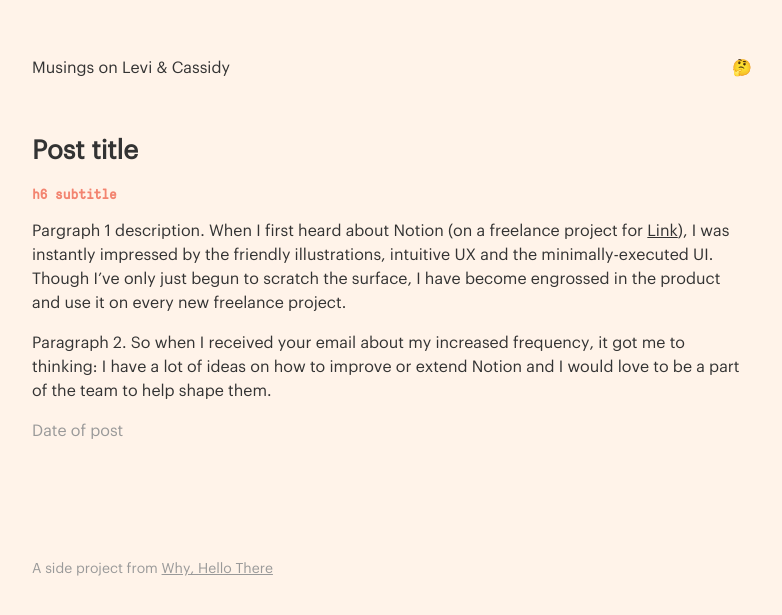
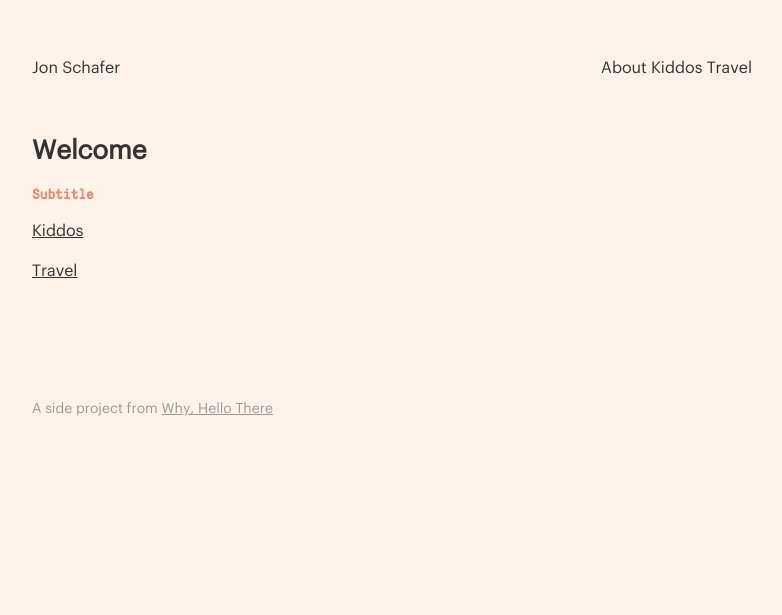
Before and after one commit to jonaschafer/jonaschafer.github.io, a Jekyll site: the page built from index.md, in a window 1280 px wide. Shown: the top 615 px of the page, without its empty margins (248-1030 px from the left). Built offline with Jekyll 4.4.1, drawn with Linux system fonts in a browser that asks for light colours; our own code applies the rules of GitHub Pages for plain Markdown files.

Commit message:
adding collections and removed posts and drafts folder

```diff
--- a/_config.yml
+++ b/_config.yml
@@ -1,18 +1,3 @@
-# Welcome to Jekyll!
-#
-# This config file is meant for settings that affect your whole blog, values
-# which you are expected to set up once and rarely edit after that. If you find
-# yourself editing this file very often, consider using Jekyll's data files
-# feature for the data you need to update frequently.
-#
-# For technical reasons, this file is *NOT* reloaded automatically when you use
-# 'bundle exec jekyll serve'. If you change this file, please restart the server process.
-
-# Site settings
-# These are used to personalize your new site. If you look in the HTML files,
-# you will see them accessed via {{ site.title }}, {{ site.email }}, and so on.
-# You can create any custom variable you would like, and they will be accessible
-# in the templates via {{ site.myvariable }}.
 title: Hilarious things my kiddos say
 description: >- # this means to ignore newlines until "baseurl:"
   This is my first jekyll blog and serves two purposes: 1) force myself to keep up with code by using Jekyll to power my blog and 2) capturing hilarious things my kiddos say as they get older.
@@ -26,14 +11,25 @@ markdown: kramdown
 sass:
   sass_dir: assets/stylesheets
 
-# Exclude from processing.
-# The following items will not be processed, by default. Create a custom list
-# to override the default setting.
-# exclude:
-#   - Gemfile
-#   - Gemfile.lock
-#   - node_modules
-#   - vendor/bundle/
-#   - vendor/cache/
-#   - vendor/gems/
-#   - vendor/ruby/
+# Collections
+collections_dir: collections
+
+collections:
+  kiddos:
+    output: true
+    permalink: /:collection/:name/
+  travel:
+    output: true
+    permalink: /:collection/:name/
+
+defaults:
+  - scope:
+      path: ""
+      type: "kiddos"
+    values:
+      layout: default
+  - scope:
+      path: ""
+      type: "travel"
+    values:
+      layout: default
--- a/_includes/navigation.html
+++ b/_includes/navigation.html
@@ -1,11 +1,13 @@
 <nav>
   <div class="parent">
     <div class="left"><p>
-      <a class="no-underline" href="/index.html">Musings on Levi & Cassidy</a>
+      <a class="no-underline" href="/">Jon Schafer</a>
     </div>
 
     <div class="right">
-      <a class="no-underline" href="/about">🤔</a>
+      <a class="no-underline" href="/about">About</a>
+      <a class="no-underline" href="/kiddos">Kiddos</a>
+      <a class="no-underline" href="/travel">Travel</a>
     </div>
   </div>
 </nav>
--- a/index.md
+++ b/index.md
@@ -1,11 +1,9 @@
 ---
 layout: default
 ---
-# Post title
+# Welcome
 
-###### h6 subtitle
-Pargraph 1 description. When I first heard about Notion (on a freelance project for [Link](https://webflow.com)), I was instantly impressed by the friendly illustrations, intuitive UX and the minimally-executed UI. Though I've only just begun to scratch the surface, I have become engrossed in the product and use it on every new freelance project.
+###### Subtitle
+[Kiddos](/kiddos)
 
-Paragraph 2. So when I received your email about my increased frequency, it got me to thinking: I have a lot of ideas on how to improve or extend Notion and I would love to be a part of the team to help shape them.
-
-<p class="date">Date of post</p>
+[Travel](/travel)
```
Also changed, not shown: _drafts/YEAR-MONTH-DAY-post-template.md (deleted, +0 -11 lines), _posts/2018-01-26-welcome-to-jekyll.markdown (deleted, +0 -11 lines), collections/_kiddos/hi.md (added, +8 -0 lines), collections/_kiddos/socks.md (added, +8 -0 lines), collections/_travel/budapest.md (added, +8 -0 lines), kiddos.md (added, +12 -0 lines), kiddos/index.md (deleted, +0 -12 lines), travel.md (added, +12 -0 lines), 1 other file.
